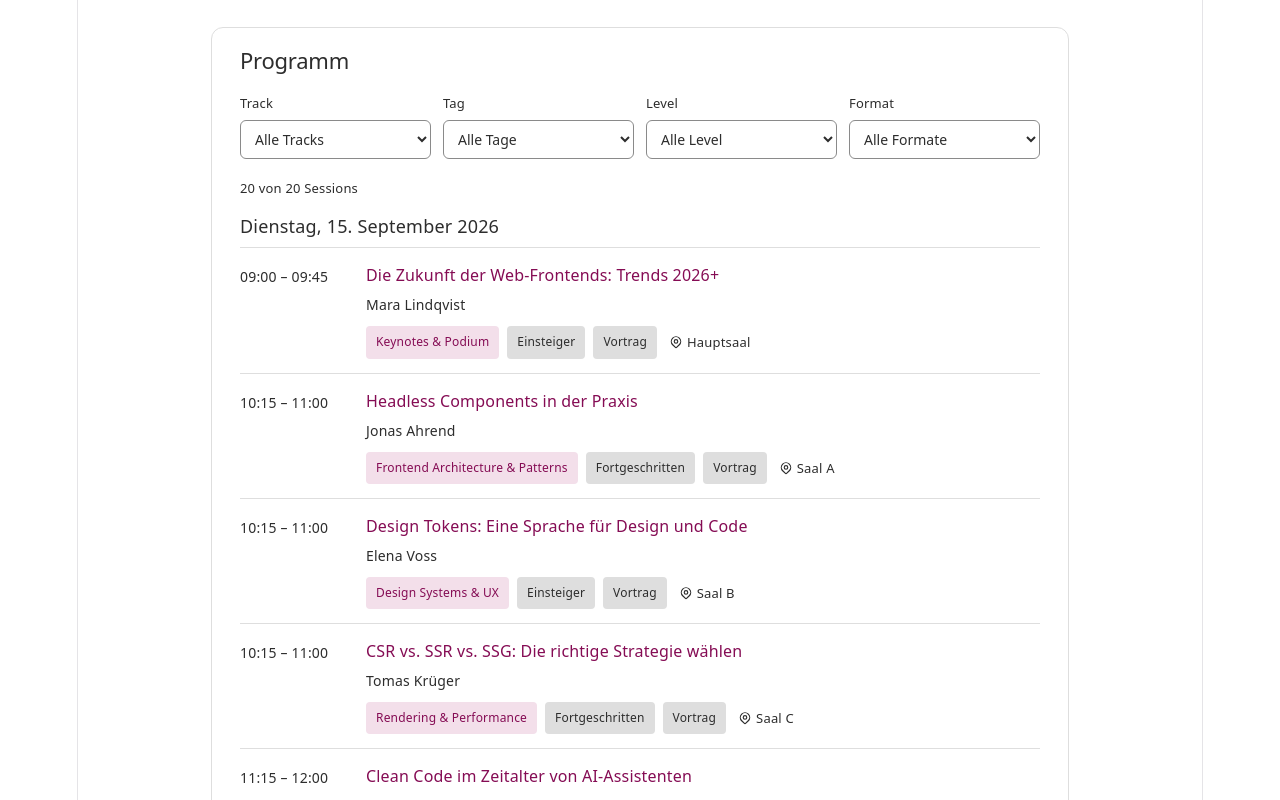
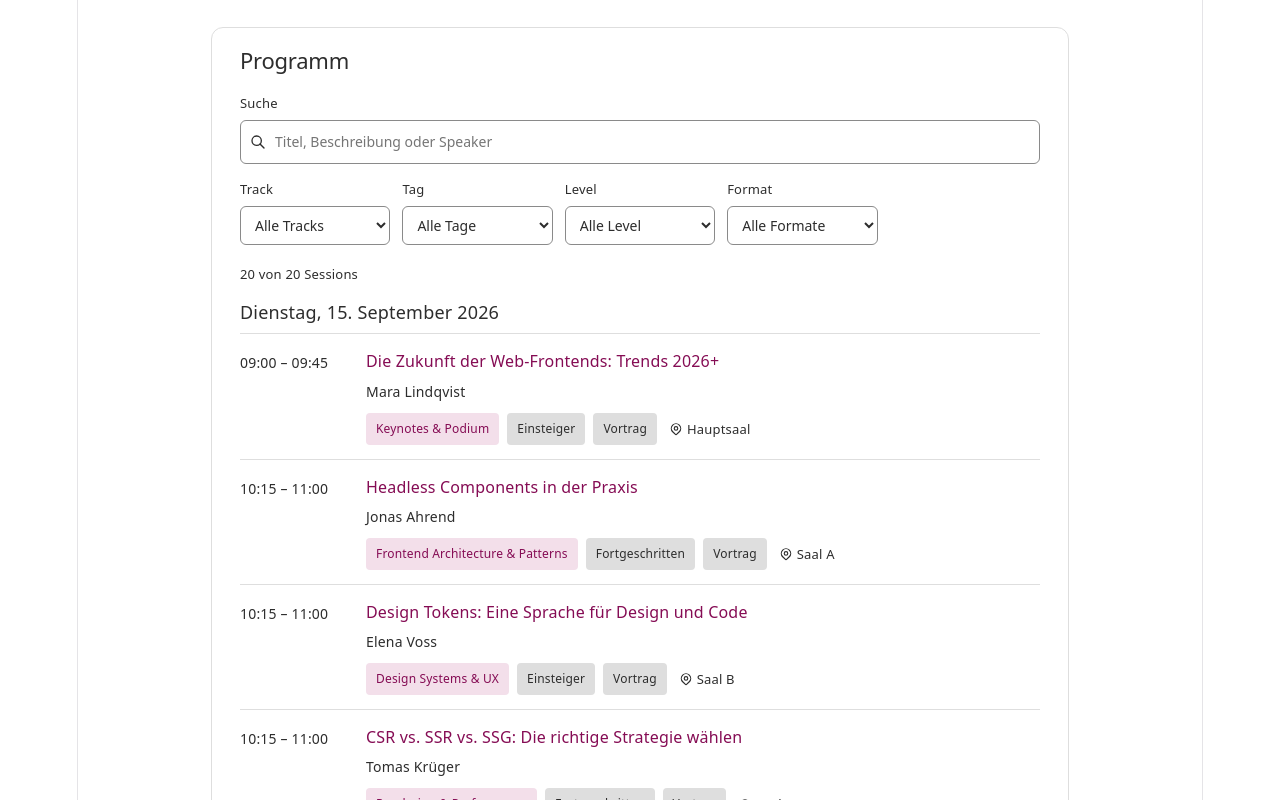
Before and after one commit to ct26m039/FRONT-assignment3, a Vue app: page /#/ in a window 1280 px wide. Shown: the top 800 px of the page. Built offline with nearby package versions, Linux system fonts and the light colour scheme.

Commit message:
Added SearchBar.vue Component

```diff
--- a/src/components/SearchBar.vue
+++ b/src/components/SearchBar.vue
@@ -1,11 +1,139 @@
-<script setup lang="ts">
+<!-- src/components/SearchBar.vue -->
+<script setup>
+const props = defineProps({
+  modelValue: { type: String, default: '' },
+  label: { type: String, default: 'Suche' },
+  placeholder: { type: String, default: 'Titel, Beschreibung oder Speaker' },
+  id: { type: String, default: 'search-bar' },
+})
 
+const emit = defineEmits(['update:modelValue'])
+
+const onInput = (event) => emit('update:modelValue', event.target.value)
+const clear = () => emit('update:modelValue', '')
 </script>
 
 <template>
+  <div class="search-bar">
+    <label :for="props.id">{{ props.label }}</label>
 
+    <div class="input-wrap">
+      <svg class="icon search-icon" viewBox="0 0 24 24" aria-hidden="true">
+        <circle cx="10" cy="10" r="7" />
+        <path d="M21 21l-6 -6" />
+      </svg>
+
+      <input
+        :id="props.id"
+        :value="props.modelValue"
+        type="search"
+        :placeholder="props.placeholder"
+        autocomplete="off"
+        @input="onInput"
+      />
+
+      <button
+        v-if="props.modelValue"
+        class="clear-btn"
+        type="button"
+        aria-label="Suche leeren"
+        @click="clear"
+      >
+        <svg class="icon" viewBox="0 0 24 24" aria-hidden="true">
+          <path d="M18 6l-12 12" />
+          <path d="M6 6l12 12" />
+        </svg>
+      </button>
+    </div>
+  </div>
 </template>
 
 <style scoped>
+.search-bar {
+  --c-bg: var(--color-surface-base, #ffffff);
+  --c-text: var(--color-text-primary, #2d2d2d);
+  --c-accent: var(--color-brand-accent, #da148a);
 
+  /* Kein Token vorhanden */
+  --c-field-line: #8a8a8a;
+
+  display: flex;
+  flex-direction: column;
+  gap: 4px;
+  min-width: 0;
+}
+
+@media (prefers-color-scheme: dark) {
+  .search-bar {
+    --c-bg: var(--color-surface-base, #212121);
+    --c-text: var(--color-text-primary, #ffffff);
+  }
+}
+
+label {
+  color: var(--c-text);
+  font-size: 13px;
+  font-weight: 500;
+}
+
+.input-wrap {
+  position: relative;
+}
+
+input {
+  width: 100%;
+  padding: 8px 36px 8px 34px;
+  background: var(--c-bg);
+  color: var(--c-text);
+  border: 1px solid var(--c-field-line);
+  border-radius: 6px;
+  font: inherit;
+  font-size: 14px;
+}
+input::-webkit-search-cancel-button {
+  -webkit-appearance: none;
+  appearance: none;
+}
+input:focus-visible,
+.clear-btn:focus-visible {
+  outline: 2px solid var(--c-accent);
+  outline-offset: 2px;
+}
+
+.icon {
+  width: 16px;
+  height: 16px;
+  fill: none;
+  stroke: currentColor;
+  stroke-width: 2;
+  stroke-linecap: round;
+  stroke-linejoin: round;
+}
+
+.search-icon {
+  position: absolute;
+  top: 50%;
+  left: 10px;
+  transform: translateY(-50%);
+  color: var(--c-text);
+  pointer-events: none;
+}
+
+.clear-btn {
+  position: absolute;
+  top: 50%;
+  right: 6px;
+  display: inline-flex;
+  align-items: center;
+  justify-content: center;
+  width: 26px;
+  height: 26px;
+  padding: 0;
+  transform: translateY(-50%);
+  background: none;
+  border: none;
+  border-radius: 4px;
+  color: var(--c-text);
+  cursor: pointer;
+}
 </style>
```
